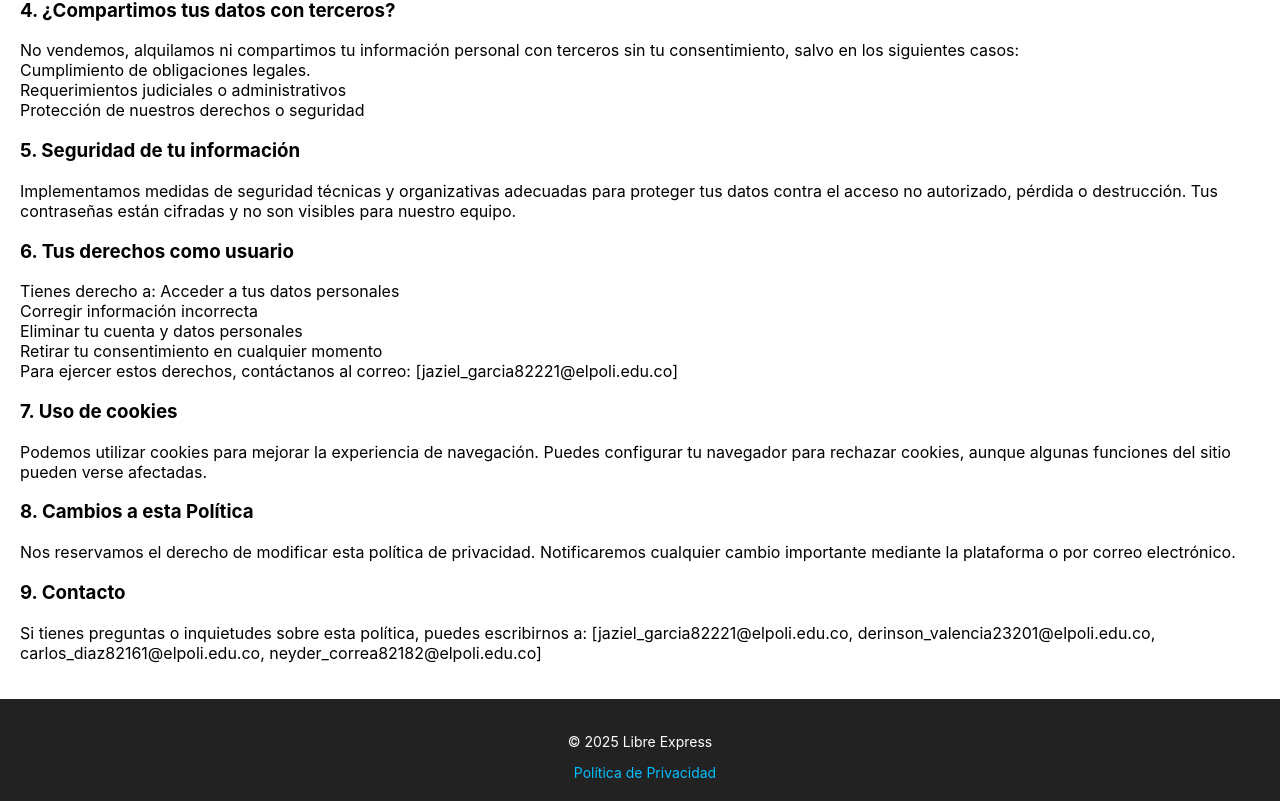
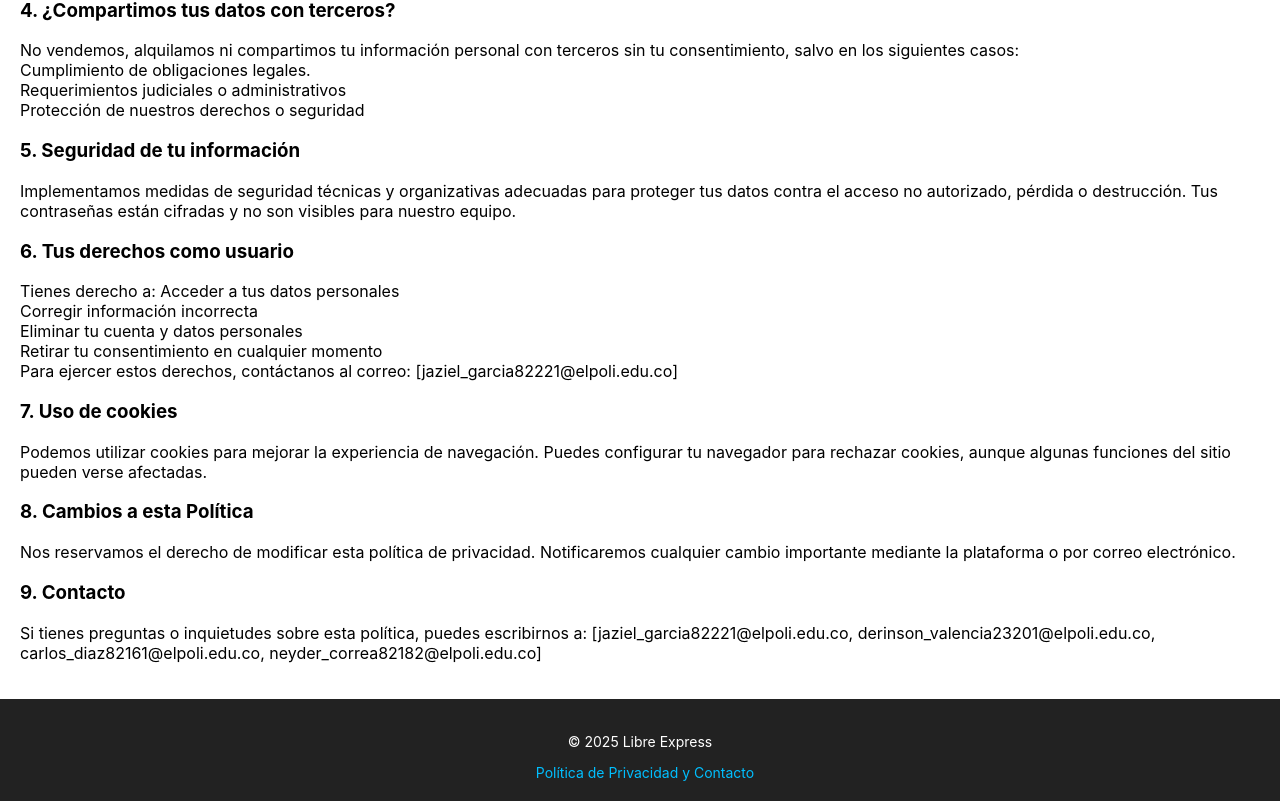
Before and after one commit to Jazi87r/LibreExpress, a React (Create React App) app in the folder frontend/: page /politica-de-privacidad in a window 1280 px wide. Shown: the part 591-1392 px from the top of the page. Built offline with nearby package versions, Linux system fonts and the light colour scheme.

Commit message:
Cambio de texto en el footer a 'Changed footer text to 'Privacy Policy and Contact'

```diff
--- a/frontend/src/components/Footer.js
+++ b/frontend/src/components/Footer.js
@@ -7,7 +7,7 @@ const Footer = () => {
     <footer className="footer">
       <p>© {new Date().getFullYear()} Libre Express</p>
       <a href="/politica-de-privacidad" className="footer-link">
-        Política de Privacidad
+        Política de Privacidad y Contacto
       </a>
     </footer>
   );
```
